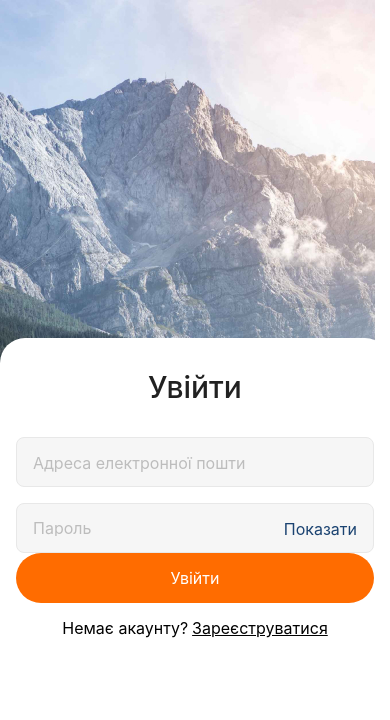
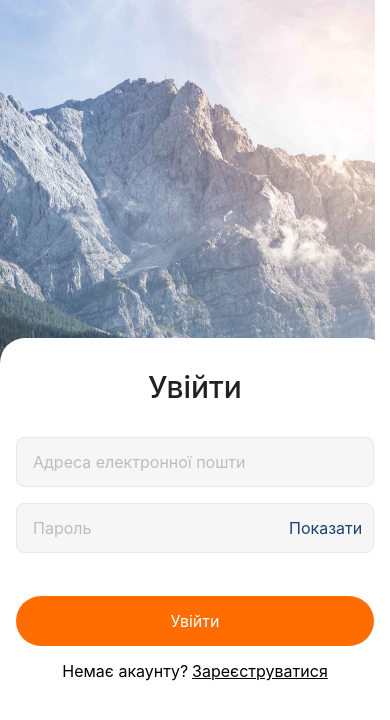
Before and after one commit to mykola-ovchynnik/mobile-app, a React Native app: screen / in a window 390 px wide. Shown: the top 720 px of the page. Built offline with nearby package versions, Linux system fonts and the light colour scheme.

Commit message:
refactored input and password

```diff
--- a/components/Input.tsx
+++ b/components/Input.tsx
@@ -1,74 +1,96 @@
-import { FC, useState } from "react";
-import { StyleSheet, TextInput, View, ViewProps } from "react-native";
+// Input.tsx
+import React, { FC, useState } from "react";
+import {
+  StyleSheet,
+  TextInput,
+  View,
+  ViewStyle,
+  TextInputProps,
+  TextStyle,
+} from "react-native";
 import { colors } from "../styles/global";
 
-type InputProps = {
+interface InputProps extends Omit<TextInputProps, "style"> {
   value: string;
+  onTextChange: (text: string) => void;
   placeholder?: string;
-  onTextChange: (text: string) => void;
-  rightButton?: React.ReactNode;
-  outerStyles?: ViewProps["style"];
-  secureTextEntry?: boolean;
-  autofocus?: boolean;
-};
+  rightElement?: React.ReactNode;
+  leftElement?: React.ReactNode;
+  containerStyle?: ViewStyle;
+  inputStyle?: TextStyle;
+}
 
 const Input: FC<InputProps> = ({
   value,
   placeholder,
   onTextChange,
-  rightButton,
-  outerStyles,
+  rightElement,
+  leftElement,
+  containerStyle,
+  inputStyle,
   secureTextEntry = false,
-  autofocus = false,
+  autoFocus = false,
+  ...rest
 }) => {
   const [isFocused, setIsFocused] = useState(false);
 
-  const onFocus = () => {
-    setIsFocused(true);
-  };
-
-  const onBlur = () => {
-    setIsFocused(false);
-  };
-
   return (
-    <View style={[styles.input, isFocused && styles.focused, outerStyles]}>
+    <View
+      style={[
+        styles.container,
+        isFocused && styles.focusedContainer,
+        containerStyle,
+      ]}
+    >
+      {leftElement && <View style={styles.leftElement}>{leftElement}</View>}
       <TextInput
-        style={styles.text}
+        style={[styles.textInput, inputStyle]}
         placeholder={placeholder}
         value={value}
         onChangeText={onTextChange}
         secureTextEntry={secureTextEntry}
         placeholderTextColor={colors.placeholderGrey}
         autoCapitalize="none"
-        autoFocus={autofocus}
-        onFocus={onFocus}
-        onBlur={onBlur}
+        autoFocus={autoFocus}
+        onFocus={() => setIsFocused(true)}
+        onBlur={() => setIsFocused(false)}
+        accessible={true}
+        accessibilityLabel={placeholder}
+        {...rest}
       />
-
-      {rightButton}
+      {rightElement && <View style={styles.rightElement}>{rightElement}</View>}
     </View>
   );
 };
 
 const styles = StyleSheet.create({
-  input: {
+  container: {
     height: 50,
-    padding: 16,
+    paddingHorizontal: 16,
     backgroundColor: colors.lightGrey,
-
     borderWidth: 1,
     borderRadius: 8,
     borderColor: colors.borderGrey,
+    flexDirection: "row",
+    alignItems: "center",
   },
-  text: {
+  focusedContainer: {
+    backgroundColor: colors.white,
+    borderColor: colors.orange,
+  },
+  textInput: {
+    flex: 1,
     fontWeight: "400",
     fontSize: 16,
     lineHeight: 18,
+    color: colors.blackPrimary,
+    paddingVertical: 0, // Adjusted to align text vertically
   },
-  focused: {
-    backgroundColor: colors.white,
-    borderColor: colors.orange,
+  leftElement: {
+    marginRight: 8,
+  },
+  rightElement: {
+    marginLeft: 8,
   },
 });
 
--- a/components/PasswordInput.tsx
+++ b/components/PasswordInput.tsx
@@ -1,43 +1,55 @@
-import React from "react";
-import { TouchableOpacity, Text, StyleSheet } from "react-native";
+// PasswordInput.tsx
+import React, { useState } from "react";
+import {
+  TouchableOpacity,
+  Text,
+  StyleSheet,
+  TextStyle,
+  ViewStyle,
+} from "react-native";
 import Input from "./Input";
 import { colors } from "../styles/global";
 
 interface PasswordInputProps {
   value: string;
-  placeholder: string;
+  placeholder?: string;
   onTextChange: (text: string) => void;
-  isPasswordVisible: boolean;
-  togglePasswordVisibility: () => void;
+  containerStyle?: ViewStyle;
+  inputStyle?: TextStyle;
 }
 
 const PasswordInput: React.FC<PasswordInputProps> = ({
   value,
   placeholder,
   onTextChange,
-  isPasswordVisible,
-  togglePasswordVisibility,
-}) => (
+  containerStyle,
+  inputStyle,
+}) => {
+  const [isPasswordVisible, setIsPasswordVisible] = useState(false);
+
+  const togglePasswordVisibility = () => setIsPasswordVisible((prev) => !prev);
+
+  return (
     <Input
       value={value}
       placeholder={placeholder}
-    secureTextEntry={isPasswordVisible}
       onTextChange={onTextChange}
-    rightButton={
+      secureTextEntry={!isPasswordVisible}
+      rightElement={
         <TouchableOpacity onPress={togglePasswordVisibility}>
-        <Text style={styles.passwordButtonText}>Показати</Text>
+          <Text style={styles.toggleButtonText}>
+            {isPasswordVisible ? "Приховати" : "Показати"}
+          </Text>
         </TouchableOpacity>
       }
-    outerStyles={styles.passwordInputContainer}
+      containerStyle={containerStyle}
+      inputStyle={inputStyle}
     />
   );
+};
 
 const styles = StyleSheet.create({
-  passwordInputContainer: {
-    flexDirection: "row",
-    justifyContent: "space-between",
-  },
-  passwordButtonText: {
+  toggleButtonText: {
     color: colors.blue,
     fontWeight: "400",
     fontSize: 16,
--- a/screens/LoginScreen.tsx
+++ b/screens/LoginScreen.tsx
@@ -12,13 +12,10 @@ import { sharedStyles } from "../styles/SharedStyles";
 const LoginScreen = () => {
   const [email, setEmail] = useState("");
   const [password, setPassword] = useState("");
-  const [isPasswordVisible, setIsPasswordVisible] = useState(true);
   const isKeyboardVisible = useKeyboardVisibility();
 
-  const togglePasswordVisibility = () => setIsPasswordVisible((prev) => !prev);
-
   const handleFormSubmit = () => {
-    // Handle login logic
+    console.log("Email: ", email, "\nPassword: ", password);
   };
 
   return (
@@ -35,13 +32,11 @@ const LoginScreen = () => {
           value={password}
           placeholder="Пароль"
           onTextChange={setPassword}
-          isPasswordVisible={isPasswordVisible}
-          togglePasswordVisibility={togglePasswordVisibility}
         />
       </View>
 
       {!isKeyboardVisible && (
-        <View style={sharedStyles.buttonContainer}>
+        <View style={styles.buttonContainer}>
           <SubmitButton text="Увійти" onPress={handleFormSubmit} />
           <SwitchScreenLink
             prompt="Немає акаунту?"
@@ -56,4 +51,13 @@ const LoginScreen = () => {
   );
 };
 
+const styles = StyleSheet.create({
+  buttonContainer: {
+    marginTop: 43,
+    paddingBottom: 43,
+    gap: 16,
+    width: "100%",
+  },
+});
+
 export default LoginScreen;
--- a/screens/RegistrationScreen.tsx
+++ b/screens/RegistrationScreen.tsx
@@ -106,7 +106,7 @@ const styles = StyleSheet.create({
   },
   buttonContainer: {
     marginTop: 24,
-    paddingBottom: 46,
+    paddingBottom: 43,
     gap: 16,
     width: "100%",
   },
```
Lines whose indentation alone changed are shown as unchanged.
